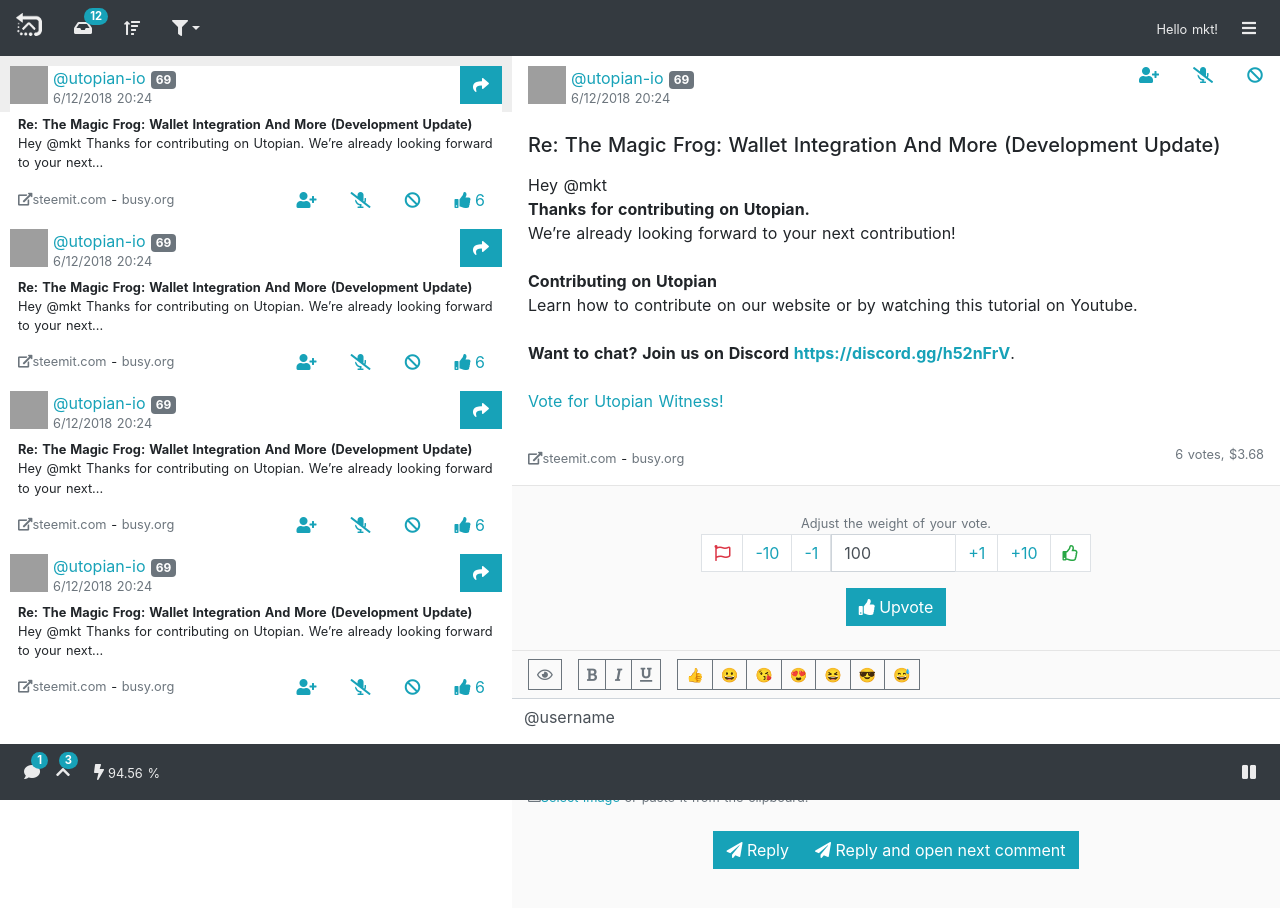
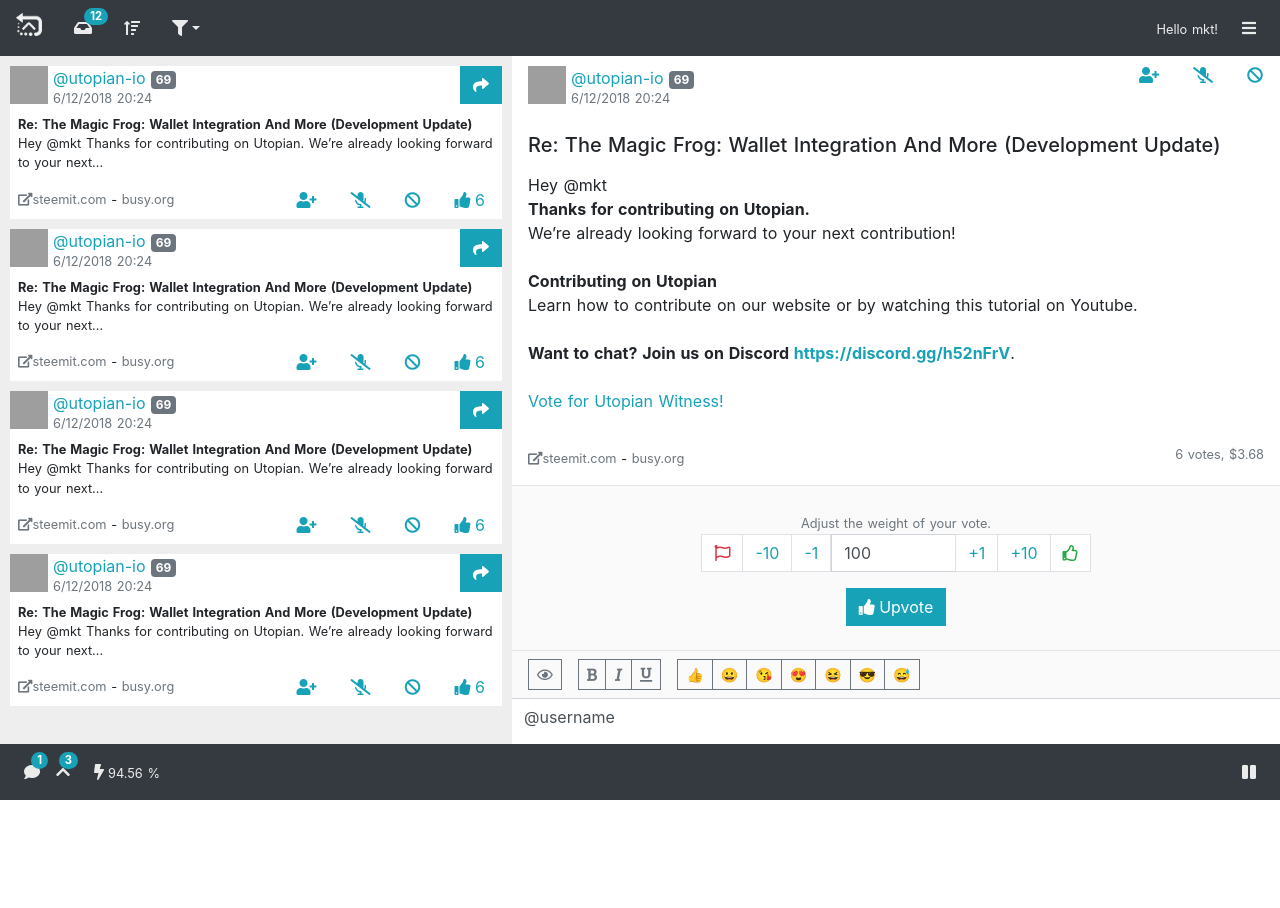
Before and after one commit to mktcode/fast-reply-v2, a Nuxt app: page / in a window 1280 px wide. Shown: the top 908 px of the page. After the commit the page ends 800 px from the top, so only its background shows below. Built offline with nearby package versions, Linux system fonts and the light colour scheme; grey boxes are pictures that could not be loaded.

Commit message:
fixed layout container height

```diff
--- /dev/null
+++ b/assets/css/main.sass
@@ -0,0 +1,4 @@
+#__nuxt,
+#__layout,
+#__layout > div
+  height: 100%
--- a/layouts/default.vue
+++ b/layouts/default.vue
@@ -1,7 +1,5 @@
 <template>
-  <div>
-    <nuxt/>
-  </div>
+  <nuxt/>
 </template>
 
 <style>
--- a/nuxt.config.js
+++ b/nuxt.config.js
@@ -34,6 +34,7 @@ module.exports = {
   ** Global CSS
   */
   css: [
+    '@/assets/css/main.sass'
   ],
 
   /*
```
